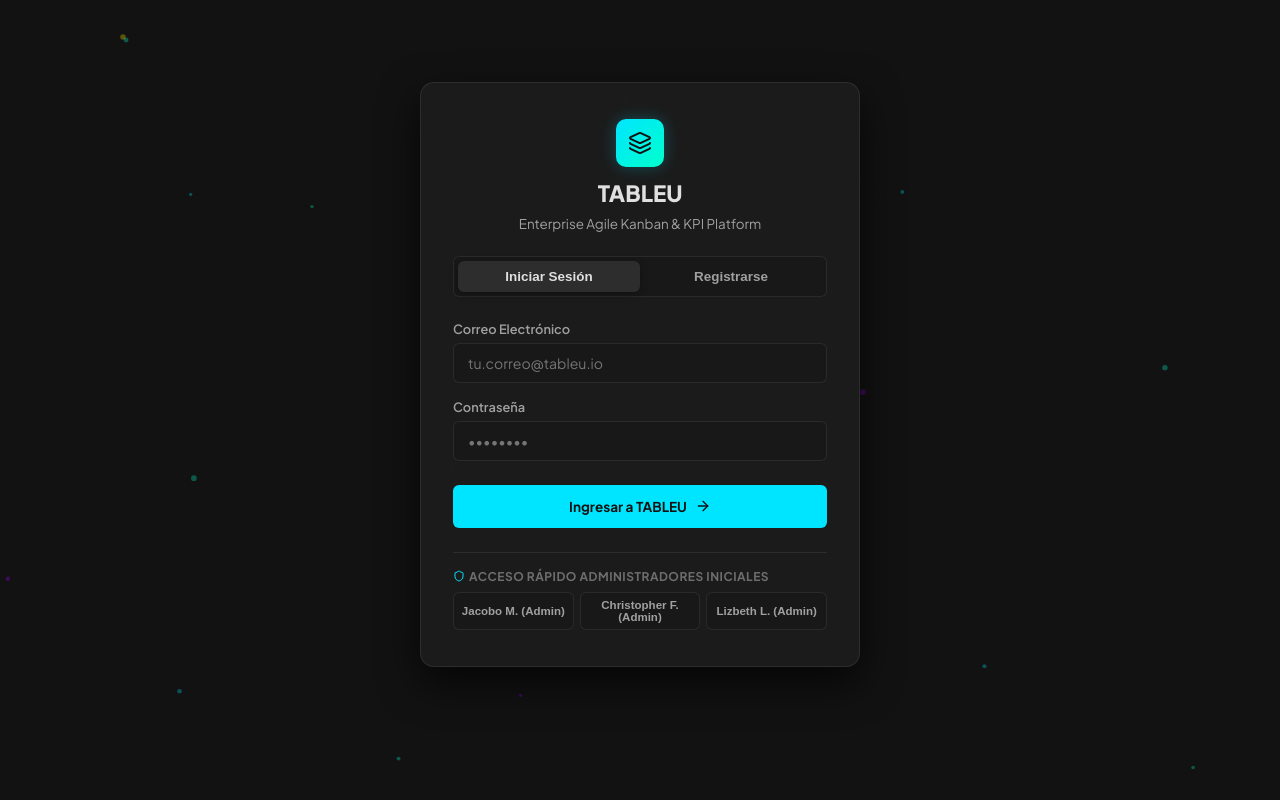
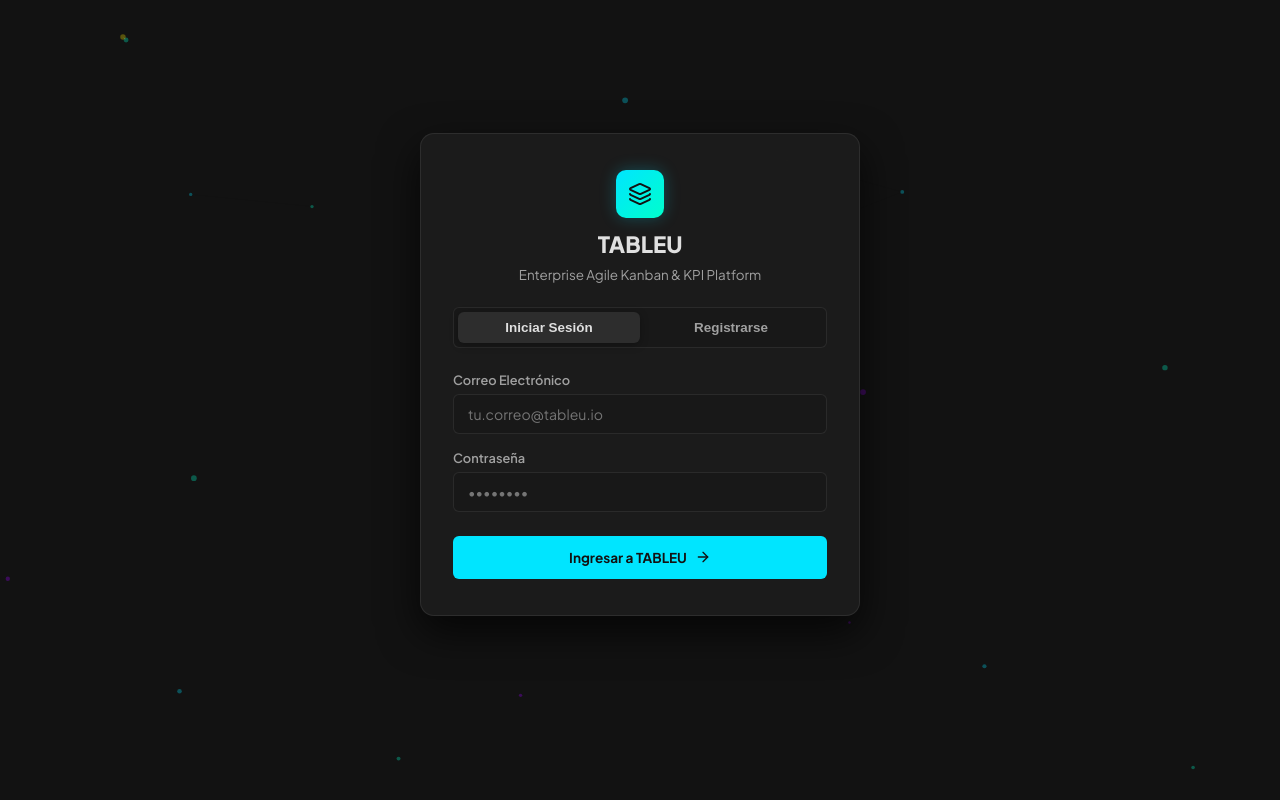
Before and after one commit to KillahBlitz/TABLEU, a React (Vite) app in the folder frontend/: page /login in a window 1280 px wide. Built offline with nearby package versions, Linux system fonts and the light colour scheme; no server answers.

Commit message:
refactor: remove quick demo admin access section and associated styles from AuthView

```diff
--- a/frontend/src/components/auth/AuthView.jsx
+++ b/frontend/src/components/auth/AuthView.jsx
@@ -1,7 +1,7 @@
 import React, { useState } from 'react';
 import { useNavigate } from 'react-router-dom';
 import { useAuth } from '../../context/AuthContext';
-import { Layers, ArrowRight, UserCheck, Shield } from 'lucide-react';
+import { Layers, ArrowRight } from 'lucide-react';
 
 export const AuthView = () => {
   const [isLogin, setIsLogin] = useState(true);
@@ -31,12 +31,6 @@ export const AuthView = () => {
     } finally {
       setSubmitting(false);
     }
-  };
-
-  const handleQuickAdmin = (adminEmail) => {
-    setEmail(adminEmail);
-    setPassword('Admin123!');
-    setIsLogin(true);
   };
 
   return (
@@ -124,36 +118,6 @@ export const AuthView = () => {
             <ArrowRight size={16} />
           </button>
         </form>
-
-        <div className="quick-demo-section">
-          <div className="quick-demo-title" style={{ display: 'flex', alignItems: 'center', gap: '4px' }}>
-            <Shield size={12} color="var(--accent-todo)" />
-            <span>Acceso Rápido Administradores Iniciales</span>
-          </div>
-          <div className="quick-demo-buttons">
-            <button
-              type="button"
-              className="btn-quick-user"
-              onClick={() => handleQuickAdmin('jacobo.monroy@tableu.io')}
-            >
-              Jacobo M. (Admin)
-            </button>
-            <button
-              type="button"
-              className="btn-quick-user"
-              onClick={() => handleQuickAdmin('christopher.figueroa@tableu.io')}
-            >
-              Christopher F. (Admin)
-            </button>
-            <button
-              type="button"
-              className="btn-quick-user"
-              onClick={() => handleQuickAdmin('lizbeth.loza@tableu.io')}
-            >
-              Lizbeth L. (Admin)
-            </button>
-          </div>
-        </div>
       </div>
     </div>
   );
--- a/frontend/src/styles/auth.css
+++ b/frontend/src/styles/auth.css
@@ -91,44 +91,3 @@
   border-radius: var(--radius-sm);
   font-size: 0.82rem;
 }
-
-.quick-demo-section {
-  border-top: 1px solid var(--border-color);
-  padding-top: 16px;
-  display: flex;
-  flex-direction: column;
-  gap: 8px;
-}
-
-.quick-demo-title {
-  font-size: 0.75rem;
-  font-weight: 700;
-  color: var(--text-muted);
-  text-transform: uppercase;
-  letter-spacing: 0.5px;
-}
-
-.quick-demo-buttons {
-  display: grid;
-  grid-template-columns: repeat(3, 1fr);
-  gap: 6px;
-}
-
-.btn-quick-user {
-  background: #181818;
-  border: 1px solid var(--border-color);
-  color: var(--text-secondary);
-  padding: 6px 4px;
-  border-radius: var(--radius-sm);
-  font-size: 0.72rem;
-  font-weight: 600;
-  cursor: pointer;
-  text-align: center;
-  transition: all 0.2s ease;
-}
-
-.btn-quick-user:hover {
-  background: var(--bg-cards);
-  color: var(--text-primary);
-  border-color: var(--accent-todo);
-}
```
